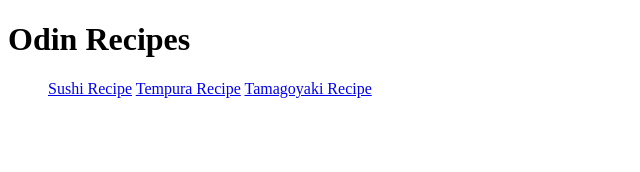
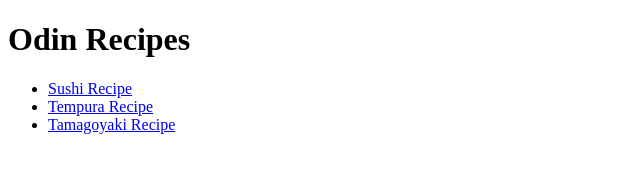
Before and after one commit to BaoyangYu/odin-recipes, a plain HTML site: page index.html in a window 1280 px wide. Shown: the whole page, without its empty margins (0-640 px from the left). Drawn offline with Linux system fonts and the light colour scheme.

Commit message:
Make recipes into unordered list in main page

```diff
--- a/index.html
+++ b/index.html
@@ -7,9 +7,9 @@
     <body>
         <h1>Odin Recipes</h1>
         <ul>
-            <a href="./recipes/sushi.html">Sushi Recipe</a>
-            <a href="./recipes/tempura.html">Tempura Recipe</a>
-            <a href="./recipes/tamagoyaki.html">Tamagoyaki Recipe</a>
+            <li><a href="./recipes/sushi.html">Sushi Recipe</a></li>
+            <li><a href="./recipes/tempura.html">Tempura Recipe</a></li>
+            <li><a href="./recipes/tamagoyaki.html">Tamagoyaki Recipe</a></li>
         </ul>
 
     </body>
```
